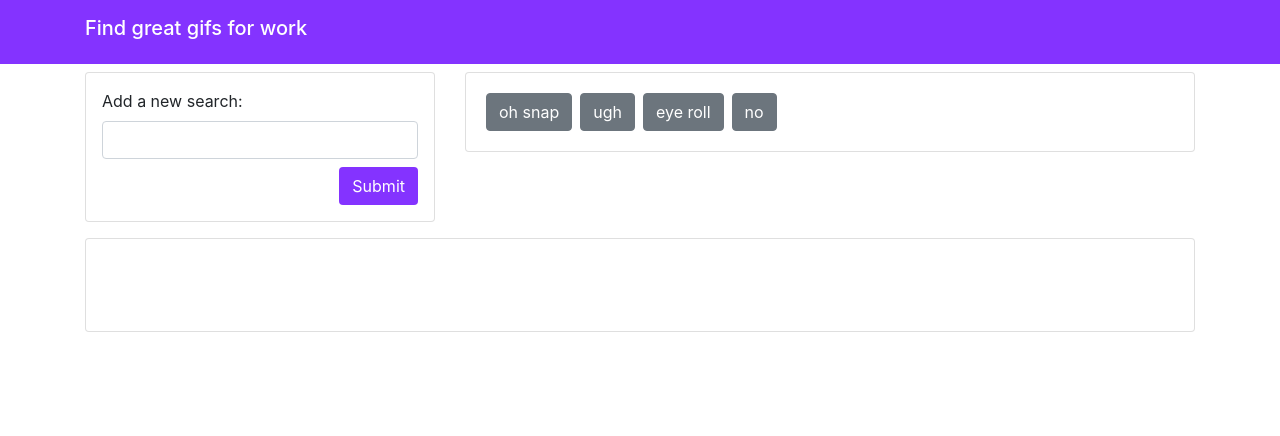
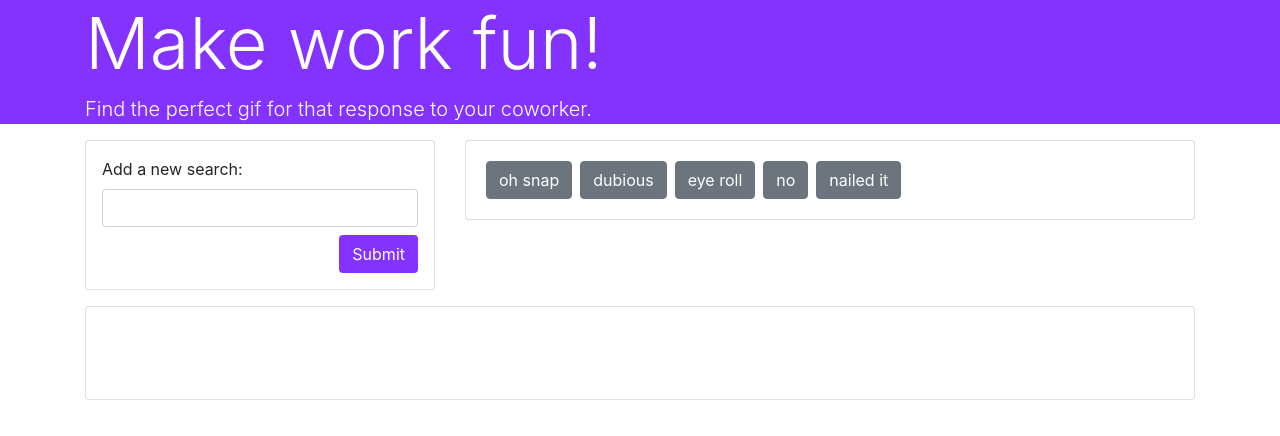
Before and after one commit to juliafercello/GifTastic, a plain HTML site: page index.html in a window 1280 px wide. Drawn offline with nearby package versions, Linux system fonts and the light colour scheme.

Commit message:
finishing touches on style and topic

```diff
--- a/assets/app.js
+++ b/assets/app.js
@@ -1,5 +1,5 @@
 //Initial topic array
-var topics = ["oh snap", "ugh", "eye roll", "no"];
+var topics = ["oh snap", "dubious", "eye roll", "no", "nailed it"];
 var offsetNum = 0;
 
 //function to create the buttons
--- a/index.html
+++ b/index.html
@@ -15,13 +15,12 @@
 
 <body>
     <!--Navbar-->
-
-    <nav class="navbar navbar-light" style="background-color: #8433FF;">
+    <div class="jumbotron-fluid" style="background-color: #8433FF;">
         <div class="container">
-            <span class="navbar-brand h1 text-white">Find great gifs for work</span>
+            <h1 class="display-3 text-white">Make work fun!</h1>
+            <p class="lead text-white">Find the perfect gif for that response to your coworker.</p>
         </div>
-    </nav>
-
+    </div>
 
     <div class="container">
         <!--Row 1-->
@@ -32,7 +31,6 @@
                         <div class="form-group">
                             <label for="newSearchOption">Add a new search:</label>
                             <input type="text" class="form-control" id="newSearchOption" placeholder="">
-
                             <button type="submit" class="btn mt-2 text-white float-right" id="submitNewSearch"
                                 style="background-color: #8433FF;">Submit</button>
                         </div>
```
Also changed, not shown: 1 other file. Lines whose indentation alone changed are shown as unchanged.
